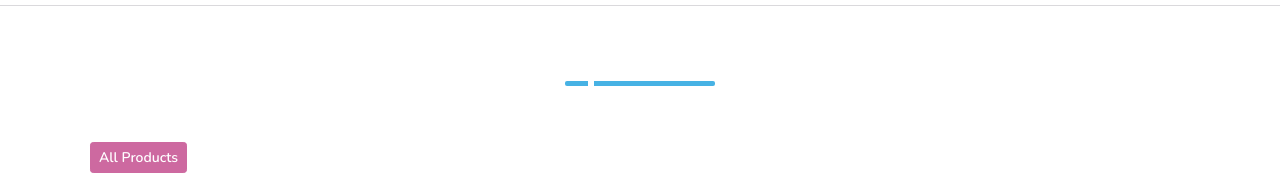
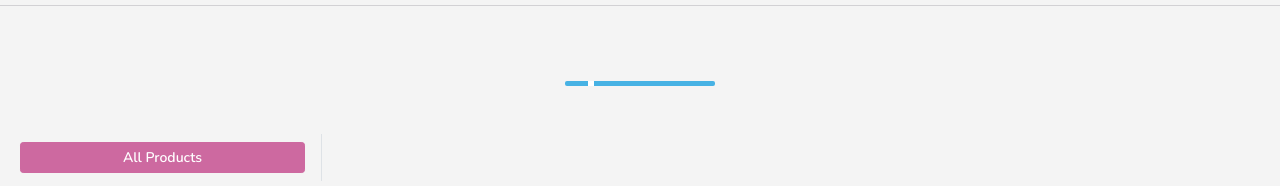
Before and after one commit to Noor-Fathima9611/FAISAL-VNATURAL, a plain HTML site: page products.html in a window 1280 px wide. Shown: the part 286-472 px from the top of the page. Drawn offline with nearby package versions, Linux system fonts and the light colour scheme.

Commit message:
changes2

```diff
--- a/products.html
+++ b/products.html
@@ -170,7 +170,7 @@
 
   </head>
 
-  <body>
+  <body style="background-color: #f4f4f4;">
     <!-- Spinner Start -->
     <div
       id="spinner"
@@ -513,27 +513,26 @@
     <!-- Full Screen Search End -->
 
     <!-- products Start -->
-    <div class="container-fluid  wow fadeInUp" data-wow-delay="0.1s">
-      <div class="container ">
-        <div
-          class="section-title text-center position-relative pb-3 mb-5 mx-auto"
-          style="max-width: 600px"
-        >
-          <!-- <h5 class="fw-bold text-primary text-uppercase">Our Products</h5> -->
-          <h1 class="mb-0" id="ourProductsCaption"></h1>
+    <div class="container-fluid  wow fadeInUp" data-wow-delay="0.1s" style="background-color: #f4f4f4;">
+      <div class="section-title text-center position-relative pb-3 mb-5 mx-auto" style="max-width: 600px">
+        <!-- <h5 class="fw-bold text-primary text-uppercase">Our Products</h5> -->
+        <h1 class="mb-0" id="ourProductsCaption"></h1>
+      </div>
+      <div class="row g-3 ">
+        <div class="col-md-3 border-end">
+          <div id="categoryContainer" class="d-flex flex-column ">
+
+          </div>
         </div>
-        <div
-          class="col-md-4"
-          id="categoryContainer"
-          style="display: flex; flex-wrap: wrap"
-        ></div>
         <br />
-        <div class="row g-5" id="productContainer">
-          <!-- products will add dynamically here -->
+        <div class="container col-md-8">
+          <div class="row g-5" id="productContainer">
+            <!-- products will add dynamically here -->
+          </div>
         </div>
       </div>
     </div>
-    <!-- products End -->
+    <!-- products End -->
 
     <!-- Buy Modal -->
     <div
```
